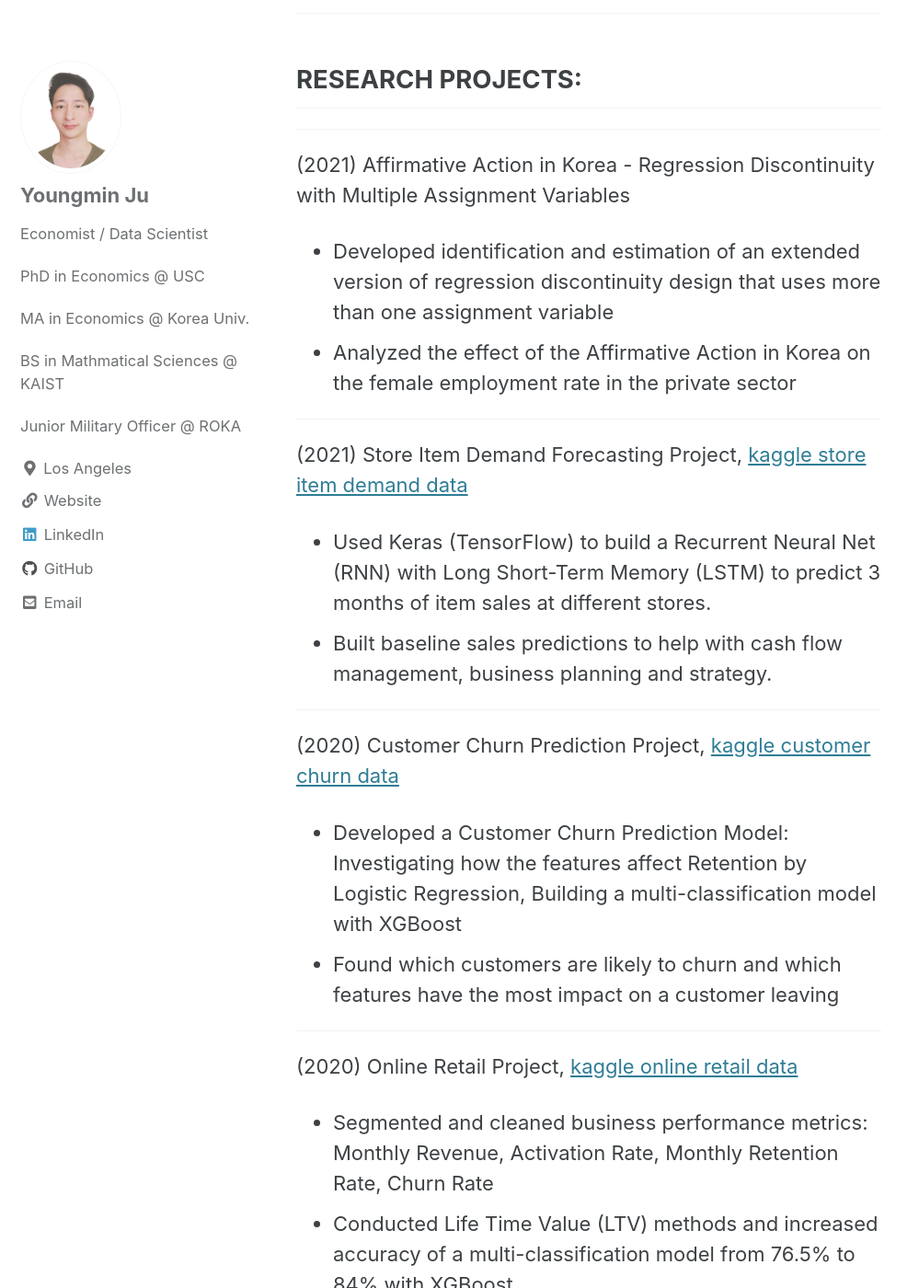
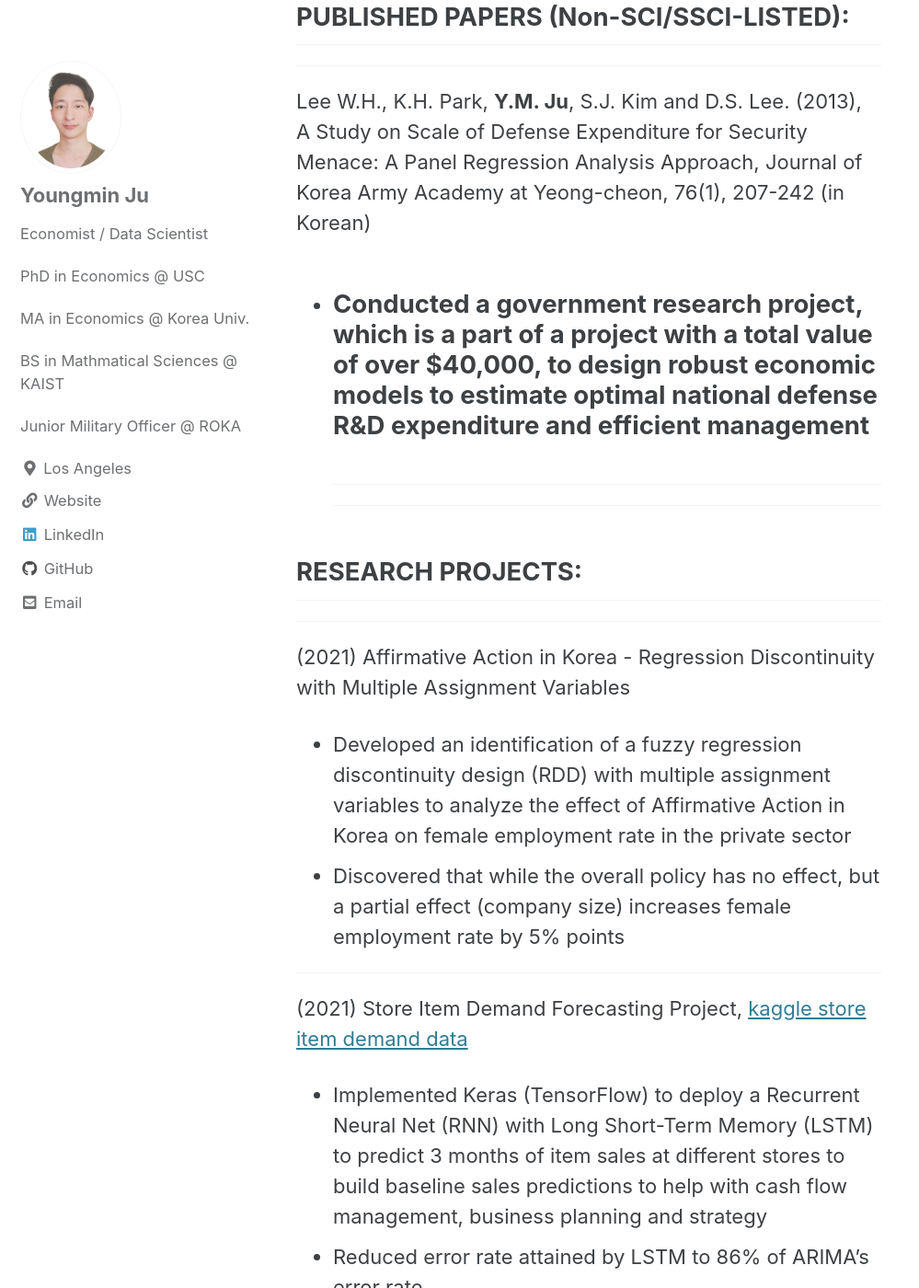
Before and after one commit to ymju86/ymju86.github.io, a Jekyll site: the page built from _pages/publications.md, in a window 1280 px wide and 1400 px high, scrolled down 2054 px. Shown: the whole window at 92% size, without its empty margins (0-999 px from the left). Built offline with Jekyll 4.4.1, drawn with Linux system fonts in a browser that asks for light colours; cached includes are drawn as plain includes; some of the changed text lies outside the part shown.

Commit message:
Update publications.md

```diff
--- a/_pages/publications.md
+++ b/_pages/publications.md
@@ -19,6 +19,9 @@
 ### Abstract
 In treatment effect analysis, there are many cases where the treatment of interest is ordered (e.g. general-education years or medicine doses) and the control treatment is not zero, but a different type of treatment (a vocational training or a surgery). We develop an approach to find effects of partly ordered treatments, while correcting for possible treatment endogeneity with nearly parametric control functions. We use this control function approach, along with its supplementary version, to estimate effects of military ranks (ordered treatments) on wage relative to non-veteran status (control treatment) with the Wisconsin Longitudinal Study data. In our empirical analysis, the military rank effects differ much: officer has large positive effects, but enlisted ranks have small or no effects.
 
+- Developed a method to find the effects of partly ordered treatments while correcting for possible treatment endogeneity with nearly parametric control functions
+- Estimated effects of military ranks (ordered treatments) on wage relative to non-veteran status (control treatment) and discovered that the military rank effects differ much: officer has large positive effects (17.9%) but enlisted ranks have near-zero effects
+
 --------------------------------------------------------------------------------------
 --------------------------------------------------------------------------------------
 
@@ -28,6 +31,7 @@
 
 Lee W.H., K.H. Park, **Y.M. Ju**, S.J. Kim and D.S. Lee. (2013), A Study on Scale of Defense Expenditure for Security Menace: A Panel Regression Analysis Approach, Journal of Korea Army Academy at Yeong-cheon, 76(1), 207-242 (in Korean)
 
+- Conducted a government research project, which is a part of a project with a total value of over $40,000, to design robust economic models to estimate optimal national defense R&D expenditure and efficient management
 --------------------------------------------------------------------------------------
 --------------------------------------------------------------------------------------
 
@@ -36,26 +40,25 @@
 --------------------------------------------------------------------------------------
 
 (2021) Affirmative Action in Korea - Regression Discontinuity with Multiple Assignment Variables
-- Developed identification and estimation of an extended version of regression discontinuity design that uses more than one assignment variable
-- Analyzed the effect of the Affirmative Action in Korea on the female employment rate in the private sector
+- Developed an identification of a fuzzy regression discontinuity design (RDD) with multiple assignment variables to analyze the effect of Affirmative Action in Korea on female employment rate in the private sector
+- Discovered that while the overall policy has no effect, but a partial effect (company size) increases female employment rate by 5% points
 
 --------------------------------------------------------------------------------------
 
 (2021) Store Item Demand Forecasting Project, [kaggle store item demand data](https://github.com/ymju86/Store_Item_Demand_Forecasting_Project)
-- Used Keras (TensorFlow) to build a Recurrent Neural Net (RNN) with Long Short-Term Memory (LSTM) to predict 3 months of item sales at different stores.
-- Built baseline sales predictions to help with cash flow management, business planning and strategy.
+- Implemented Keras (TensorFlow) to deploy a Recurrent Neural Net (RNN) with Long Short-Term Memory (LSTM) to predict 3 months of item sales at different stores to build baseline sales predictions to help with cash flow management, business planning and strategy
+- Reduced error rate attained by LSTM to 86% of ARIMA’s error rate
 
 --------------------------------------------------------------------------------------
 
 (2020) Customer Churn Prediction Project, [kaggle customer churn data](https://github.com/ymju86/Customer_Churn_Prediction_Project)
-- Developed a Customer Churn Prediction Model: Investigating how the features affect Retention by Logistic Regression, Building a multi-classification model with XGBoost
-- Found which customers are likely to churn and which features have the most impact on a customer leaving
+- Identified the customers most likely to churn and the features with the greatest impact on churn by building a multi-classification model with XGBoost and investigating features with logistic regression
+- Confirmed that XGBoost outperformed the rest of the tested algorithms with an Area Under Curve (AUC) value of 93.3% (GBM 90.89%, Random Forest 87.76%, Decision Trees 83%)
 
 --------------------------------------------------------------------------------------
 
 (2020) Online Retail Project, [kaggle online retail data](https://github.com/ymju86/Online_Retail_Project)
-- Segmented and cleaned business performance metrics: Monthly Revenue, Activation Rate, Monthly Retention Rate, Churn Rate
-- Conducted Life Time Value (LTV) methods and increased accuracy of a multi-classification model from 76.5% to 84% with XGBoost
+- Segmented and cleaned business performance metrics such as monthly revenue, activation rate, monthly retention rate, and churn rate and conducted Lifetime Value (LTV) methods, increasing accuracy of a multi-classification model from 76.5% to 84%
 
 --------------------------------------------------------------------------------------
 
```
